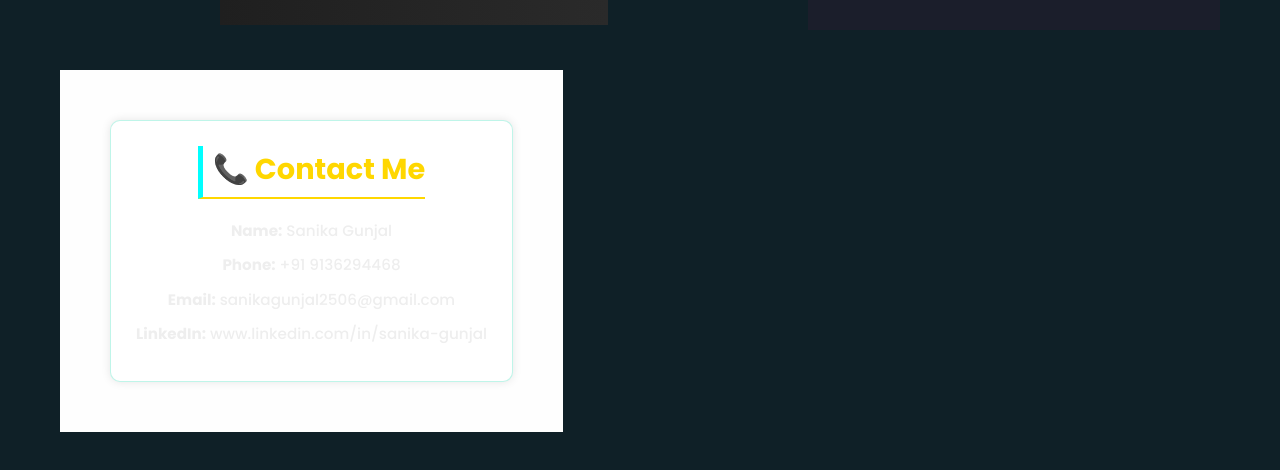
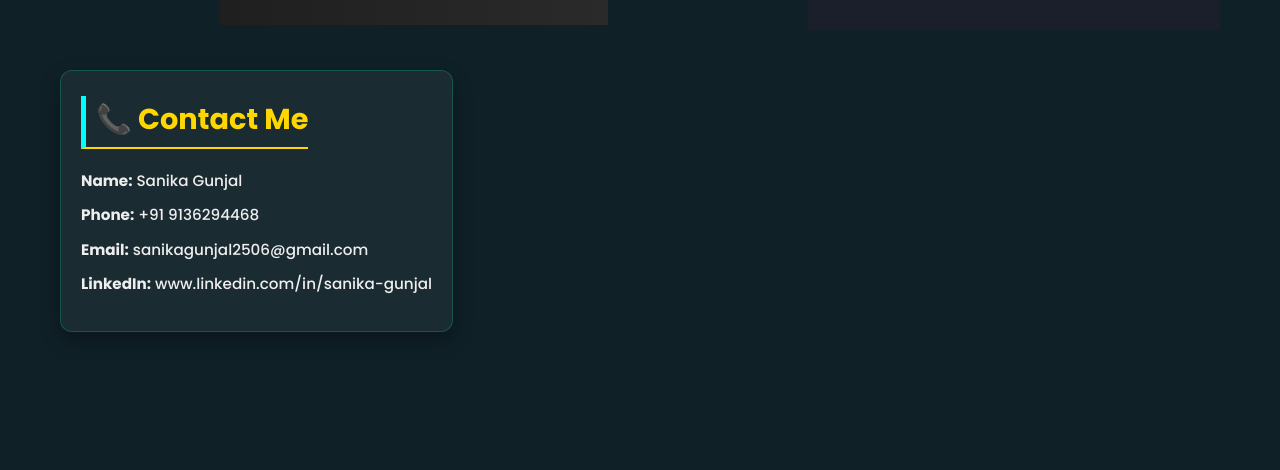
Before and after one commit to Sanika2521/my-portfolio-Sanika, a plain HTML site: page index.html in a window 1280 px wide. Shown: the part 3649-4119 px from the top of the page. After the commit the page ends 4041 px from the top, so only its background shows below. Drawn offline with nearby package versions, Linux system fonts and the light colour scheme; a script that the page names is missing.

Commit message:
Update style.css

```diff
--- a/style.css
+++ b/style.css
@@ -2482,17 +2482,3 @@ h2 {
   background: linear-gradient(135deg, #ff9a8b, #fad0c4);
   color: #2e2e2e;
 }
-#contact {
-  background: #fefefe;
-  padding: 50px;
-  text-align: center;
-}
-
-.contact-box {
-  max-width: 500px;
-  margin: 0 auto;
-  padding: 25px;
-  border-radius: 10px;
-  background-color: #ffffff;
-  box-shadow: 0 0 10px rgba(0,0,0,0.1);
-}
```
